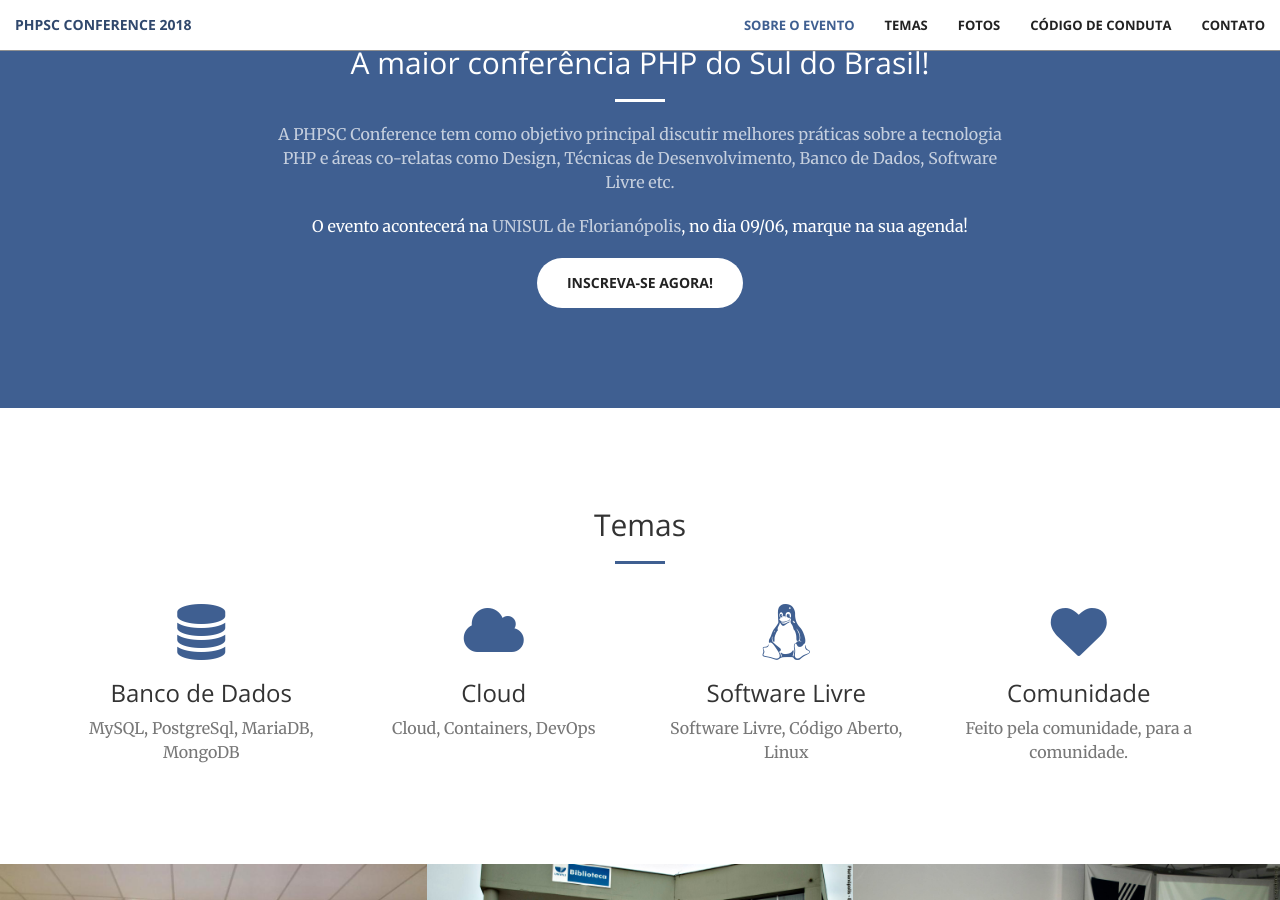
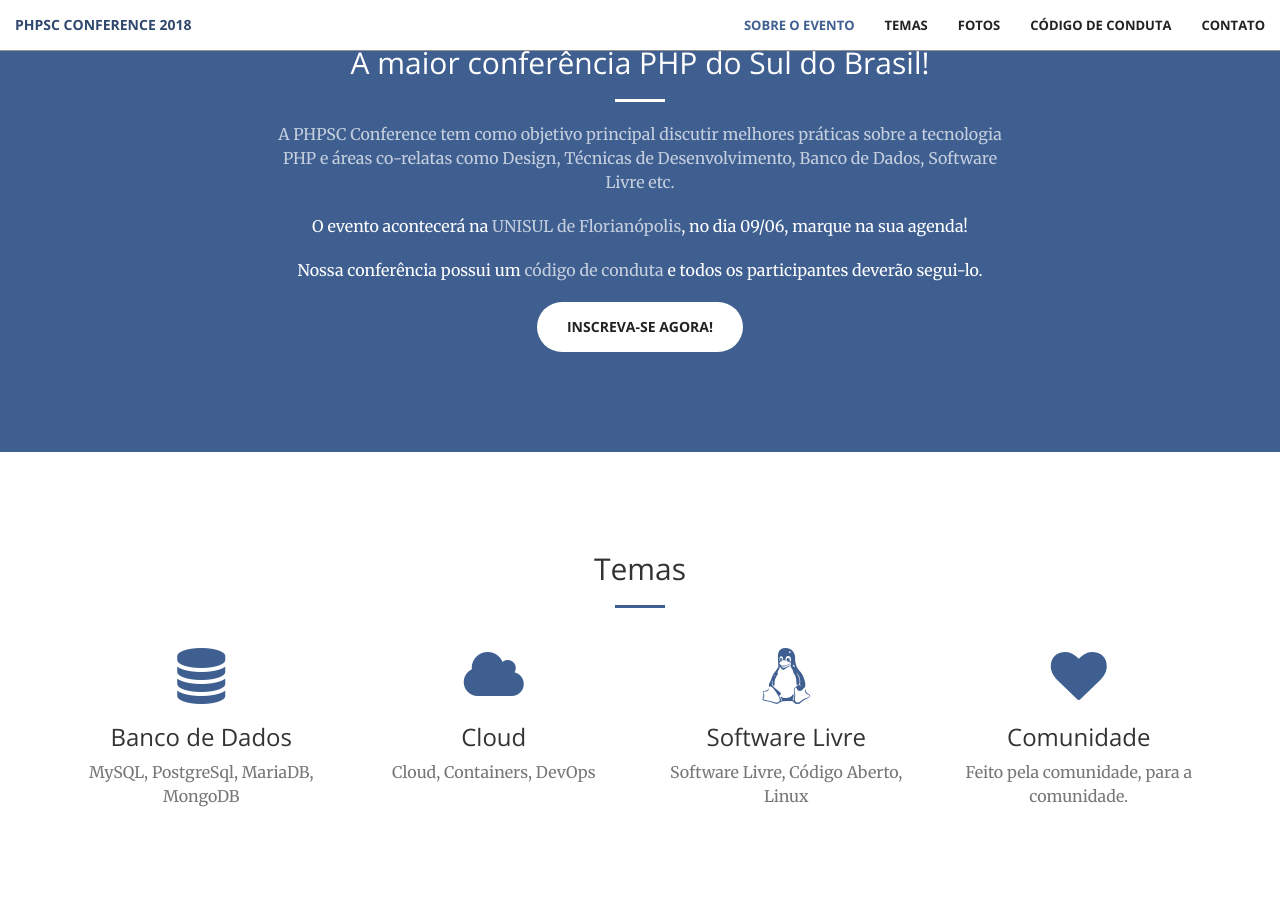
Before and after one commit to PHPSC/site-conf, a Jekyll site: the page built from index.html, in a window 1280 px wide and 900 px high, scrolled down 954 px. Built offline with Jekyll 4.4.1, drawn with Linux system fonts in a browser that asks for light colours.

Commit message:
Adicionada informação sobre código de conduta

```diff
--- a/_includes/call-to-action.html
+++ b/_includes/call-to-action.html
@@ -11,6 +11,9 @@
                 <p>
                     O evento acontecerá na <a class="text-faded" href="https://www.google.com/maps?ll=-27.593055,-48.551767&z=14&t=m&hl=pt-PT&gl=US&mapclient=embed&q=R.+Ant%C3%B4nio+Dib+Mussi,+366+-+Centro+Florian%C3%B3polis+-+SC+88015-110">UNISUL de Florianópolis</a>, no dia 09/06, marque na sua agenda!
                 </p>
+                <p>
+                    Nossa conferência possui um <a class="text-faded" href="https://github.com/PHPSC/conf2018/blob/master/CONDUCT.md" target="_blank">código de conduta</a> e todos os participantes deverão segui-lo.
+                </p>
                 <a href="https://www.sympla.com.br/phpsc-conference-2018__290053" target="_blank" class="btn btn-default btn-xl">Inscreva-se Agora!</a>
             </div>
         </div>
```
